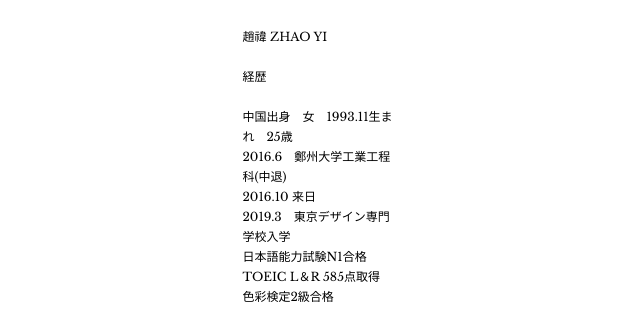
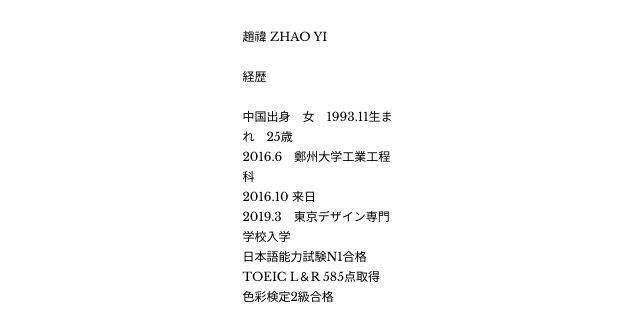
Before and after one commit to shijuju/portfolio, a plain HTML site: page profile.html in a window 1280 px wide. Shown: the part 353-687 px from the top of the page, 95-735 px from the left. Drawn offline with nearby package versions, Linux system fonts and the light colour scheme.

Commit message:
Update profile.html

```diff
--- a/profile.html
+++ b/profile.html
@@ -30,7 +30,7 @@
 	<main>
 	<div class="left">
 		<h1>自己紹介<br>profile</h1>
-		<p>趙禕 ZHAO YI<br><br>経歴<br><br>中国出身　女　1993.11生まれ　25歳<br>2016.6　鄭州大学工業工程科(中退)<br>2016.10 来日<br>2019.3　東京デザイン専門学校入学<br>日本語能力試験N1合格<br>TOEIC L＆R 585点取得<br>色彩検定2級合格</p>
+		<p>趙禕 ZHAO YI<br><br>経歴<br><br>中国出身　女　1993.11生まれ　25歳<br>2016.6　鄭州大学工業工程科<br>2016.10 来日<br>2019.3　東京デザイン専門学校入学<br>日本語能力試験N1合格<br>TOEIC L＆R 585点取得<br>色彩検定2級合格</p>
 		<h2>使えるソフト</h2>
 		<div class="soft">
 			<ul>
```
